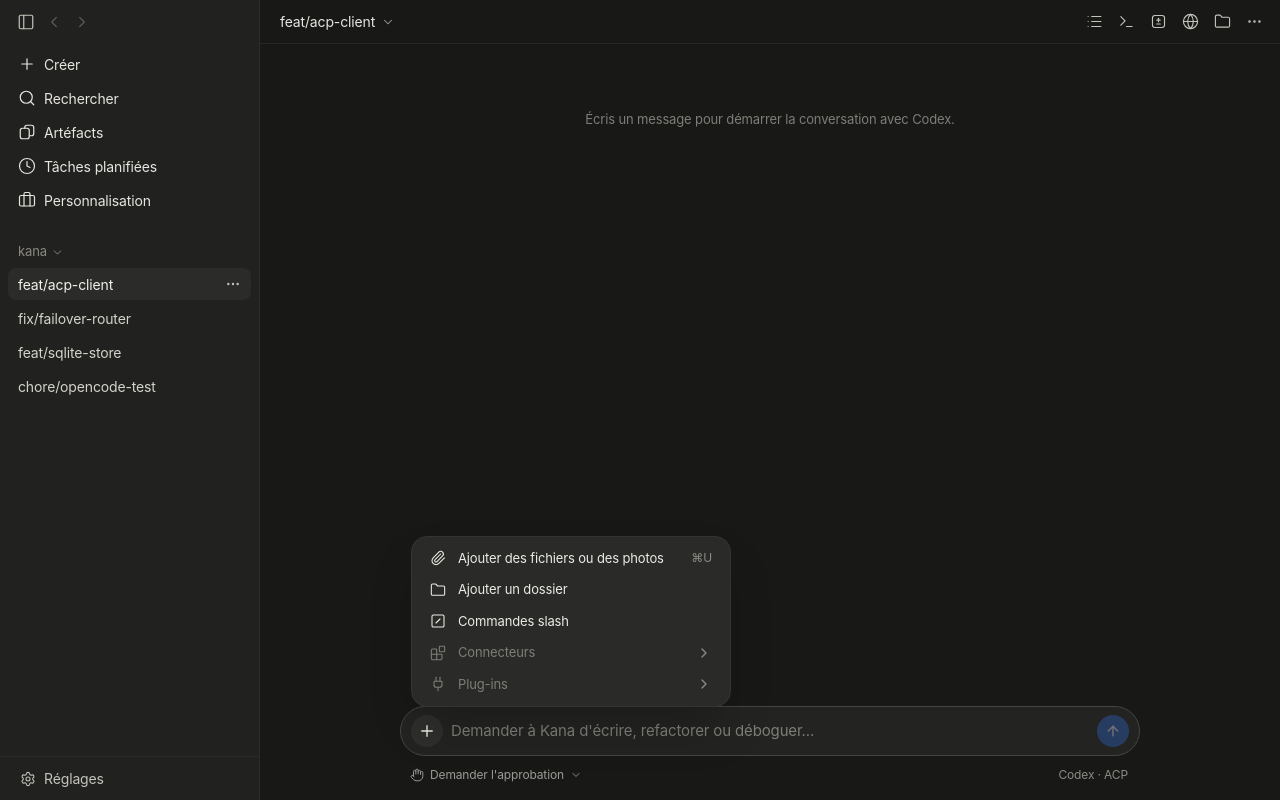
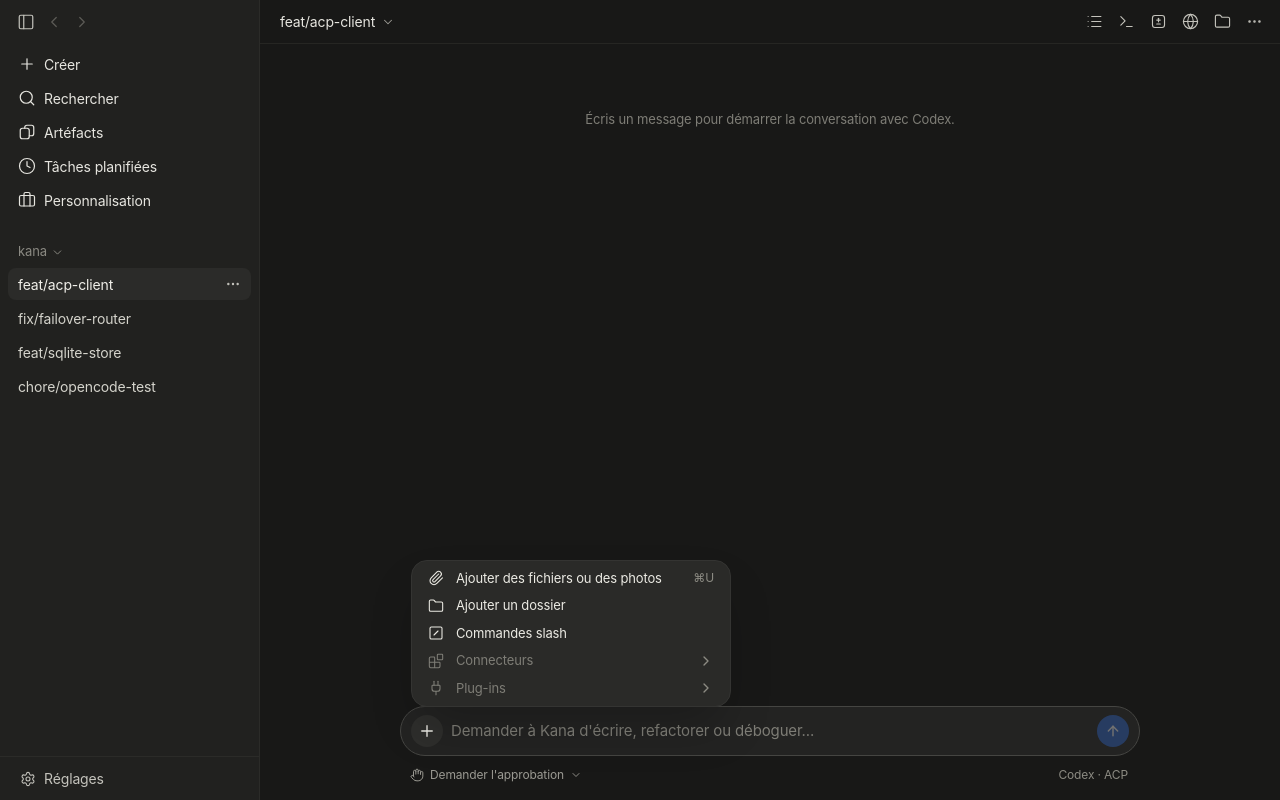
Before and after one commit to HarpeLm/kana, a React (Vite) app in the folder apps/desktop/: page / in a window 1280 px wide. Both pictures are taken after a click on the button 427 px from the left and 731 px from the top of the page. Built offline with nearby package versions, Linux system fonts and the light colour scheme.

Commit message:
style(desktop): make the plus and mode menus more compact — PlusMenu.tsx

```diff
--- a/apps/desktop/src/components/PlusMenu.tsx
+++ b/apps/desktop/src/components/PlusMenu.tsx
@@ -26,7 +26,7 @@ function Item({
       onClick={onClick}
       disabled={soon}
       title={soon ? "Bientôt" : undefined}
-      className="flex w-full items-center gap-3 rounded-xl px-3 py-1.5 text-left text-[13px] text-[#ecebe4] transition hover:bg-[#333331] disabled:cursor-default disabled:text-[#7e7d76] disabled:hover:bg-transparent"
+      className="flex w-full items-center gap-3 rounded-xl px-3 py-1 text-left text-[13px] text-[#ecebe4] transition hover:bg-[#333331] disabled:cursor-default disabled:text-[#7e7d76] disabled:hover:bg-transparent"
     >
       <span className="shrink-0">{icon}</span>
       <span className="flex-1 truncate">{label}</span>
@@ -60,7 +60,7 @@ export default function PlusMenu({ onAddFiles, onAddFolder, onSlash }: PlusMenuP
         <Plus className="h-[18px] w-[18px]" strokeWidth={1.8} />
       </button>
       {open && (
-        <div className="absolute bottom-full left-0 z-30 mb-2 w-[320px] rounded-2xl border border-[#343432] bg-[#2a2a28] p-1.5 shadow-2xl">
+        <div className="absolute bottom-full left-0 z-30 mb-2 w-[320px] rounded-2xl border border-[#343432] bg-[#2a2a28] p-1 shadow-2xl">
           <Item
             icon={<Paperclip className={icon} strokeWidth={1.6} />}
             label="Ajouter des fichiers ou des photos"
```
